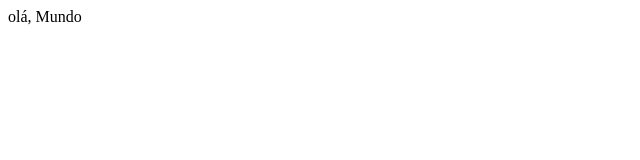
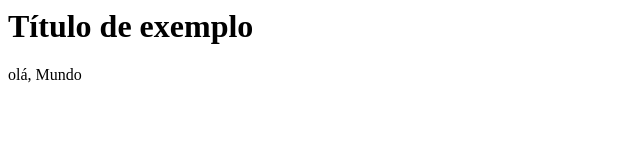
Before and after one commit to wrwonrath/TPAGitHub, a plain HTML site: page index.html in a window 1280 px wide. Shown: the whole page, without its empty margins (0-640 px from the left). Drawn offline with Linux system fonts and the light colour scheme.

Commit message:
Criando um título

```diff
--- a/index.html
+++ b/index.html
@@ -1,5 +1,6 @@
 <html>
   <body>
+    <h1>Título de exemplo</h1>
     <p>olá, Mundo</p>
   </body>
 </html>
```
